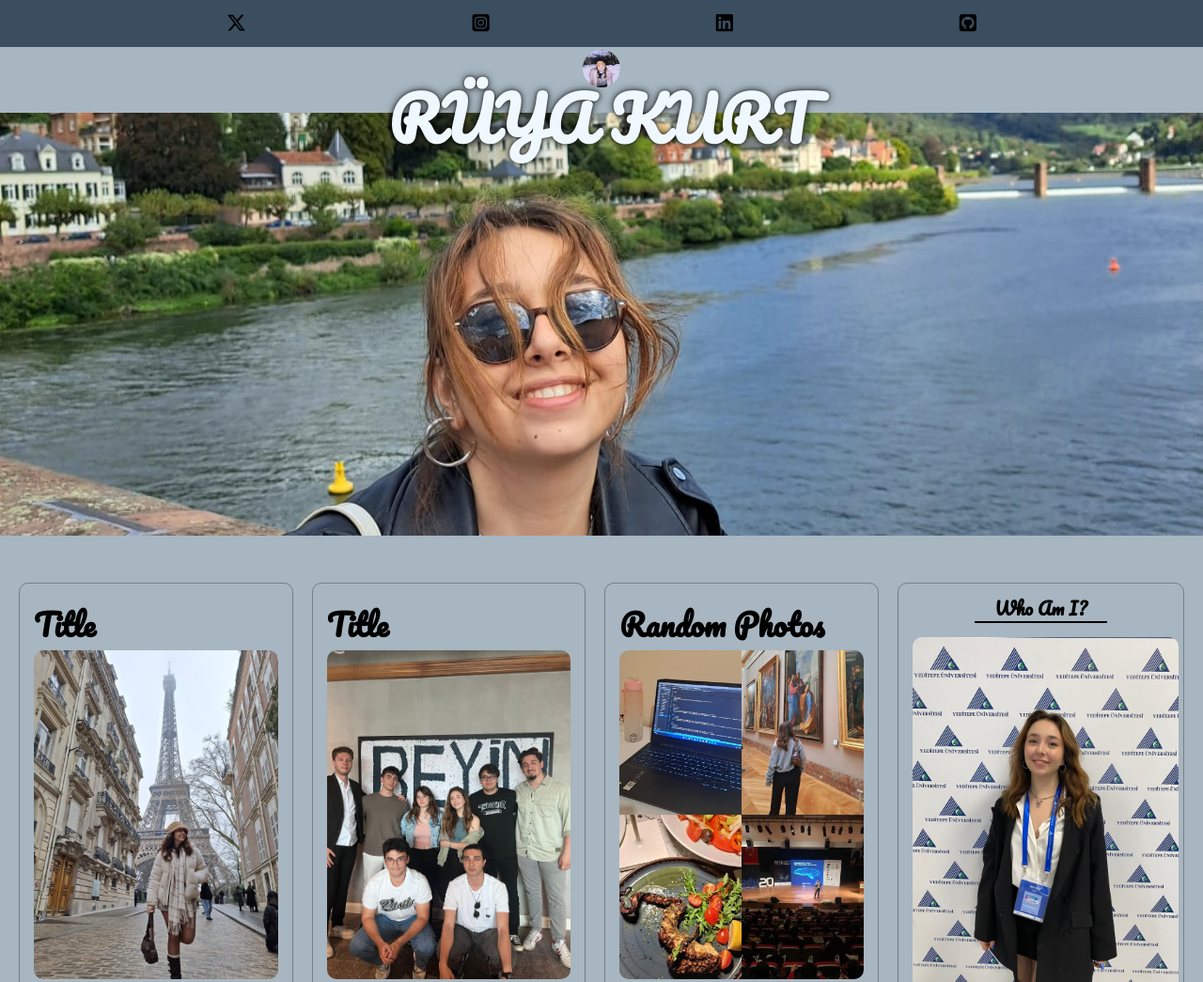
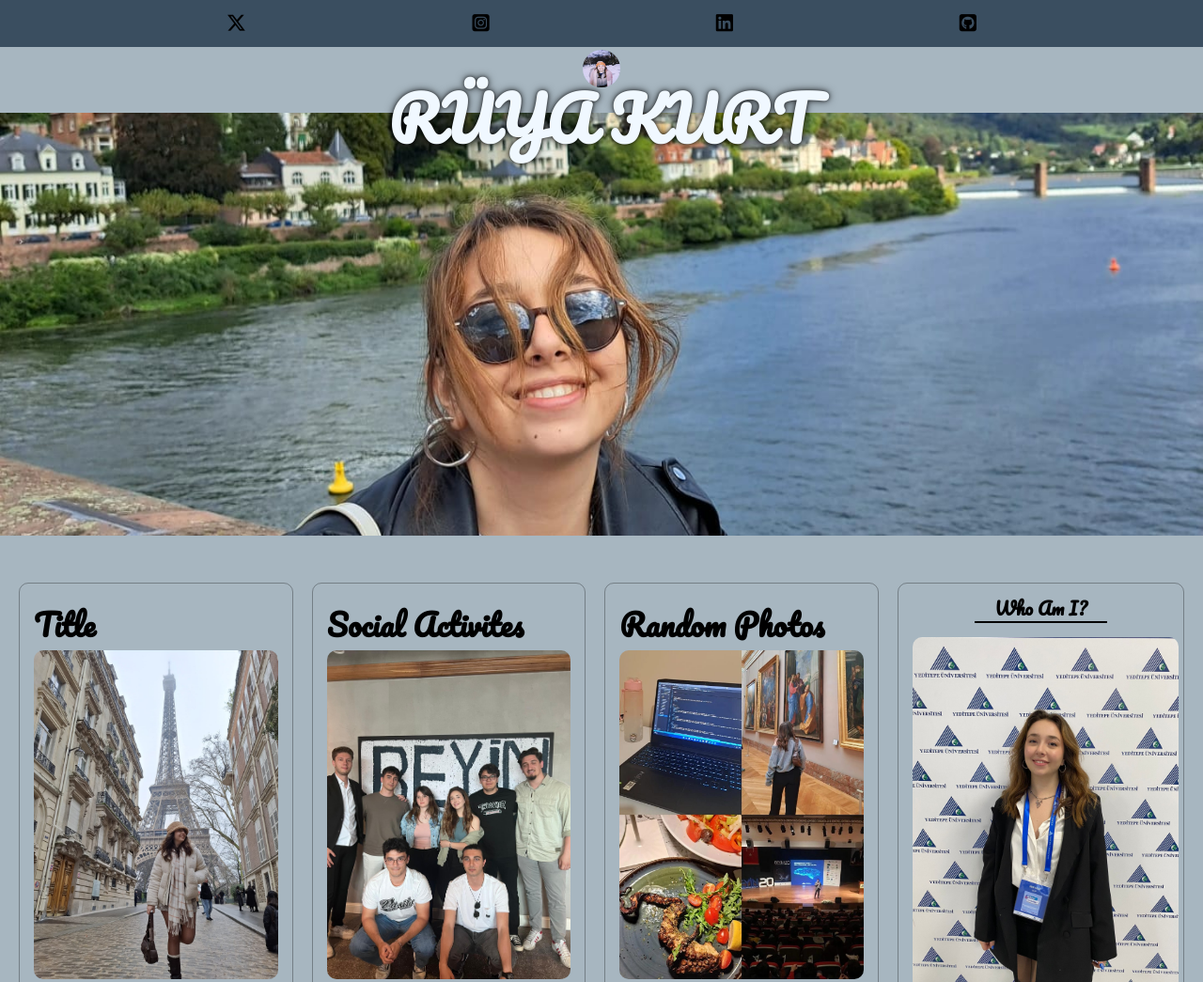
Before and after one commit to ryaxx/ryaxx.github.io, a plain HTML site: page index.html in a window 1280 px wide. Shown: the top 1045 px of the page at 94% size. Drawn offline with Linux system fonts and the light colour scheme.

Commit message:
second title was changed.

```diff
--- a/index.html
+++ b/index.html
@@ -55,7 +55,7 @@
                     </p>
                 </div>
                 <div class="post">
-                    <h1>Title</h1>
+                    <h1>Social Activites</h1>
                     <img src="public/img/WhatsApp Image 2025-03-18 at 00.24.07_1df3813c.jpg" alt="content">
                     <p>I love exploring new places and traveling. Spending time with my friends is an essential joy for me.
                     </p>
```
